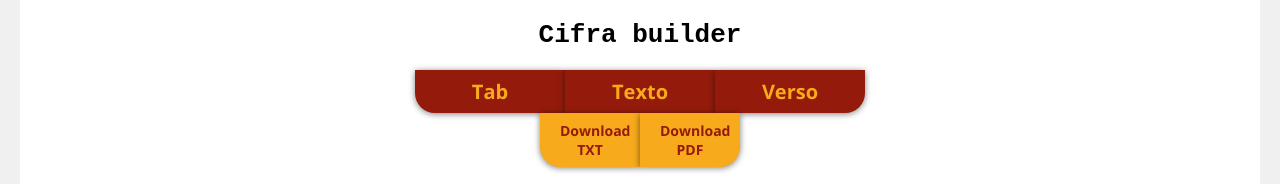
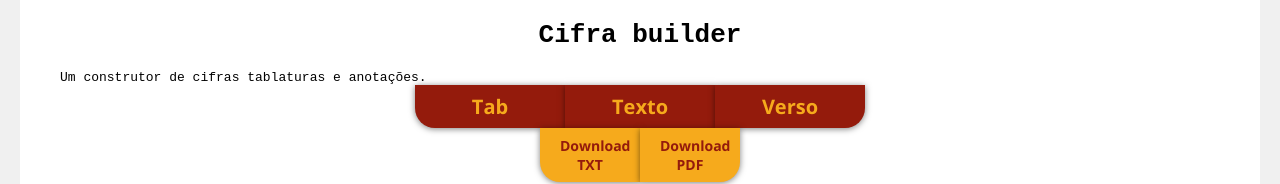
Before and after one commit to renatoalmeida49/your-tab, a Vue app: page / in a window 1280 px wide. Shown: the top 184 px of the page. Built offline with nearby package versions, Linux system fonts and the light colour scheme.

Commit message:
feat(index.html): add-sense

```diff
--- a/public/index.html
+++ b/public/index.html
@@ -6,6 +6,8 @@
     <meta name="viewport" content="width=device-width,initial-scale=1.0">
     <link rel="icon" href="<%= BASE_URL %>favicon.ico">
     <title>Your Tab</title>
+    <script async src="https://pagead2.googlesyndication.com/pagead/js/adsbygoogle.js?client=ca-pub-2770198339787114"
+     crossorigin="anonymous"></script>
   </head>
   <body>
     <noscript>
--- a/src/App.vue
+++ b/src/App.vue
@@ -2,6 +2,8 @@
   <div id="app">
     <div class="container">
       <h1>Cifra builder</h1>
+
+      <p>Um construtor de cifras tablaturas e anotações.</p>
       <Menu />
       <router-view />
     </div>
```
